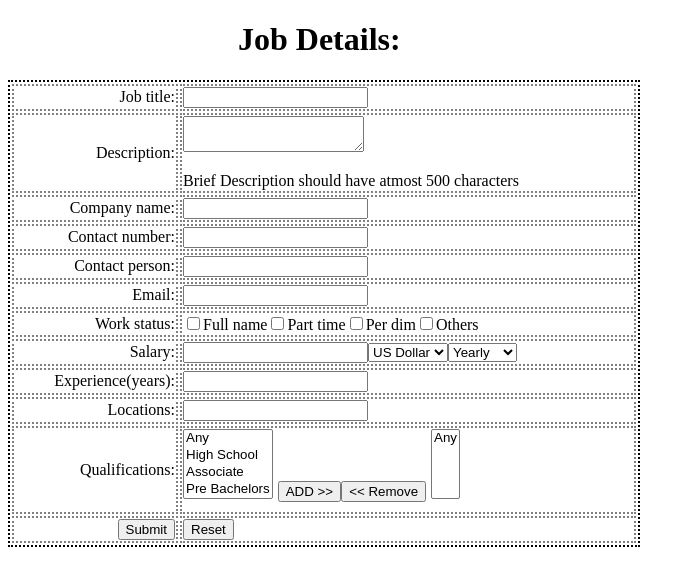
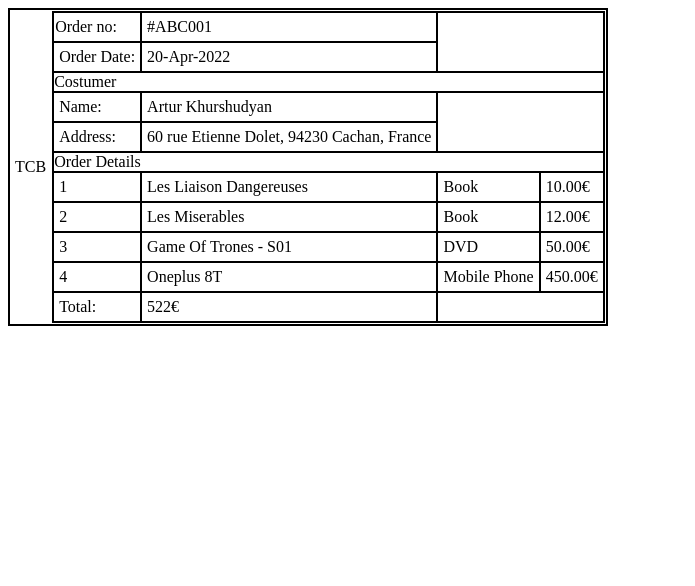
Before and after one commit to hayteam5/test-project, an Angular app: page / in a window 1280 px wide. Shown: the top 586 px of the page, without its empty margins (0-695 px from the left). Built offline with nearby package versions, Linux system fonts and the light colour scheme.

Commit message:
add order component for exercise 2

```diff
--- a/src/app/app.component.html
+++ b/src/app/app.component.html
@@ -1 +1 @@
-<app-job-details></app-job-details>
+<app-order></app-order>
--- a/src/app/app.module.ts
+++ b/src/app/app.module.ts
@@ -4,12 +4,14 @@ import { BrowserModule } from '@angular/platform-browser';
 import { AppComponent } from './app.component';
 import { CvComponent } from './cv/cv.component';
 import { JobDetailsComponent } from './job-details/job-details.component';
+import { OrderComponent } from './order/order.component';
 
 @NgModule({
   declarations: [
     AppComponent,
     CvComponent,
-    JobDetailsComponent
+    JobDetailsComponent,
+    OrderComponent
   ],
   imports: [
     BrowserModule
--- /dev/null
+++ b/src/app/order/order.component.html
@@ -0,0 +1,56 @@
+<table style="border: solid 2px; border-collapse: collapse">
+  <tr style="border: solid 2px">
+    <td style="padding: 5px; ">TCB</td>
+    <td>
+      <table style="border: solid 2px; border-collapse: collapse">
+        <tr>
+          <td style="border: solid 2px; padding: 5">Order no:</td>
+          <td style="border: solid 2px; padding: 5px; column-span: all">#ABC001</td>
+        </tr>
+        <tr>
+          <td style="border: solid 2px; padding: 5px">Order Date:</td>
+          <td style="border: solid 2px; padding: 5px">20-Apr-2022</td>
+        </tr>
+        <tr style="border: solid 2px; padding: 5px">
+          Costumer
+        </tr>
+        <tr>
+          <td style="border: solid 2px; padding: 5px">Name:</td>
+          <td style="border: solid 2px; padding: 5px">Artur Khurshudyan</td>
+        </tr>
+        <tr>
+          <td style="border: solid 2px; padding: 5px">Address:</td>
+          <td style="border: solid 2px; padding: 5px">60 rue Etienne Dolet, 94230 Cachan, France</td>
+        </tr>
+        <tr style="border: solid 2px; padding: 5px">Order Details</tr>
+        <tr>
+          <td style="border: solid 2px; padding: 5px">1</td>
+          <td style="border: solid 2px; padding: 5px">Les Liaison Dangereuses</td>
+          <td style="border: solid 2px; padding: 5px">Book</td>
+          <td style="border: solid 2px; padding: 5px">10.00€</td>
+        </tr>
+        <tr>
+          <td style="border: solid 2px; padding: 5px">2</td>
+          <td style="border: solid 2px; padding: 5px">Les Miserables</td>
+          <td style="border: solid 2px; padding: 5px">Book</td>
+          <td style="border: solid 2px; padding: 5px">12.00€</td>
+        </tr>
+        <tr>
+          <td style="border: solid 2px; padding: 5px">3</td>
+          <td style="border: solid 2px; padding: 5px">Game Of Trones - S01</td>
+          <td style="border: solid 2px; padding: 5px">DVD</td>
+          <td style="border: solid 2px; padding: 5px">50.00€</td>
+        </tr>
+        <tr>
+          <td style="border: solid 2px; padding: 5px">4</td>
+          <td style="border: solid 2px; padding: 5px">Oneplus 8T</td>
+          <td style="border: solid 2px; padding: 5px">Mobile Phone</td>
+          <td style="border: solid 2px; padding: 5px">450.00€</td>
+        </tr>
+        <tr>
+          <td style="border: solid 2px; padding: 5px">Total:</td>
+          <td style="border: solid 2px; padding: 5px">522€</td>
+        </tr>
+      </table>
+    </td>
+</table>
--- /dev/null
+++ b/src/app/order/order.component.ts
@@ -0,0 +1,15 @@
+import { Component, OnInit } from '@angular/core';
+
+@Component({
+  selector: 'app-order',
+  templateUrl: './order.component.html',
+  styleUrls: ['./order.component.css']
+})
+export class OrderComponent implements OnInit {
+
+  constructor() { }
+
+  ngOnInit(): void {
+  }
+
+}
```
Also changed, not shown: src/app/order/order.component.css (added), 1 other file (tests, documents, lock files or other folders).
